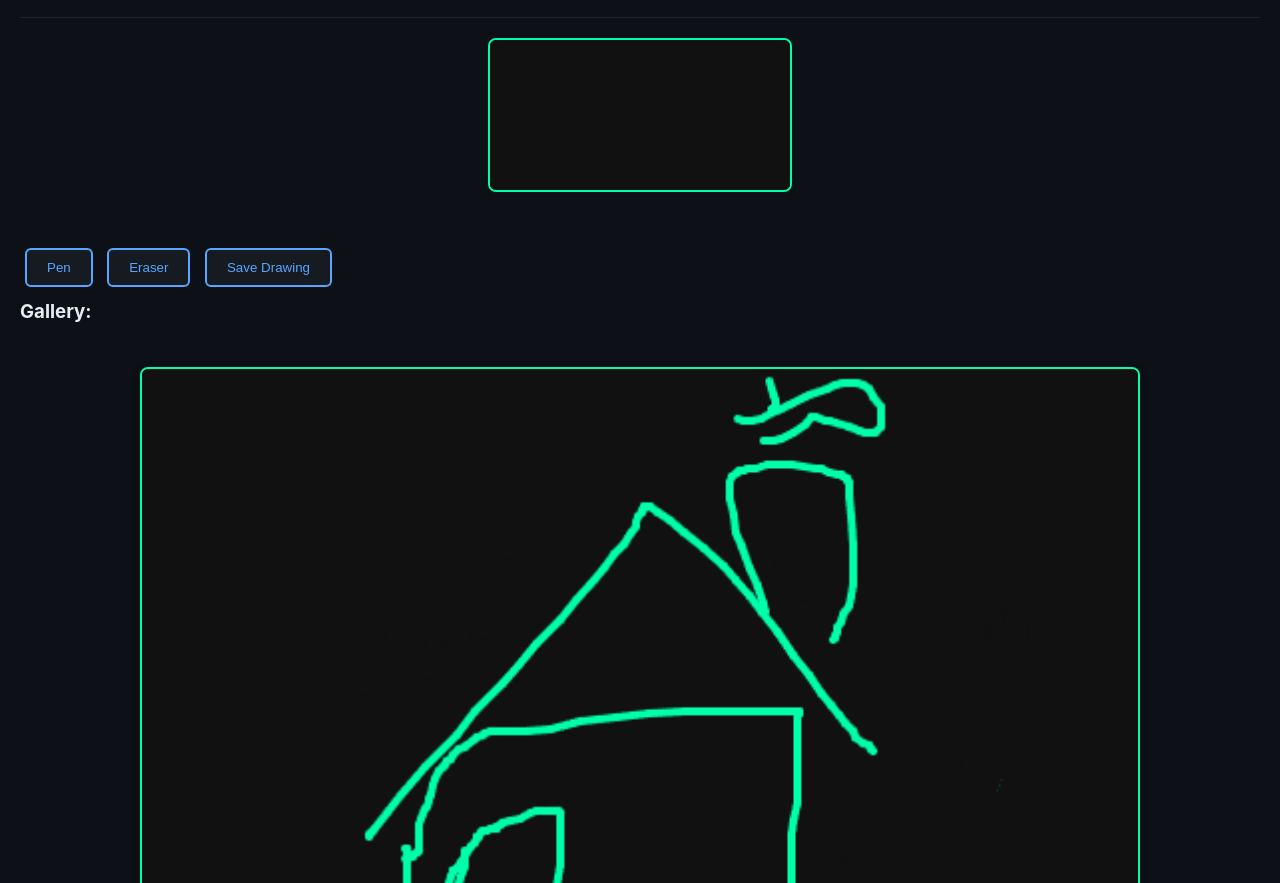
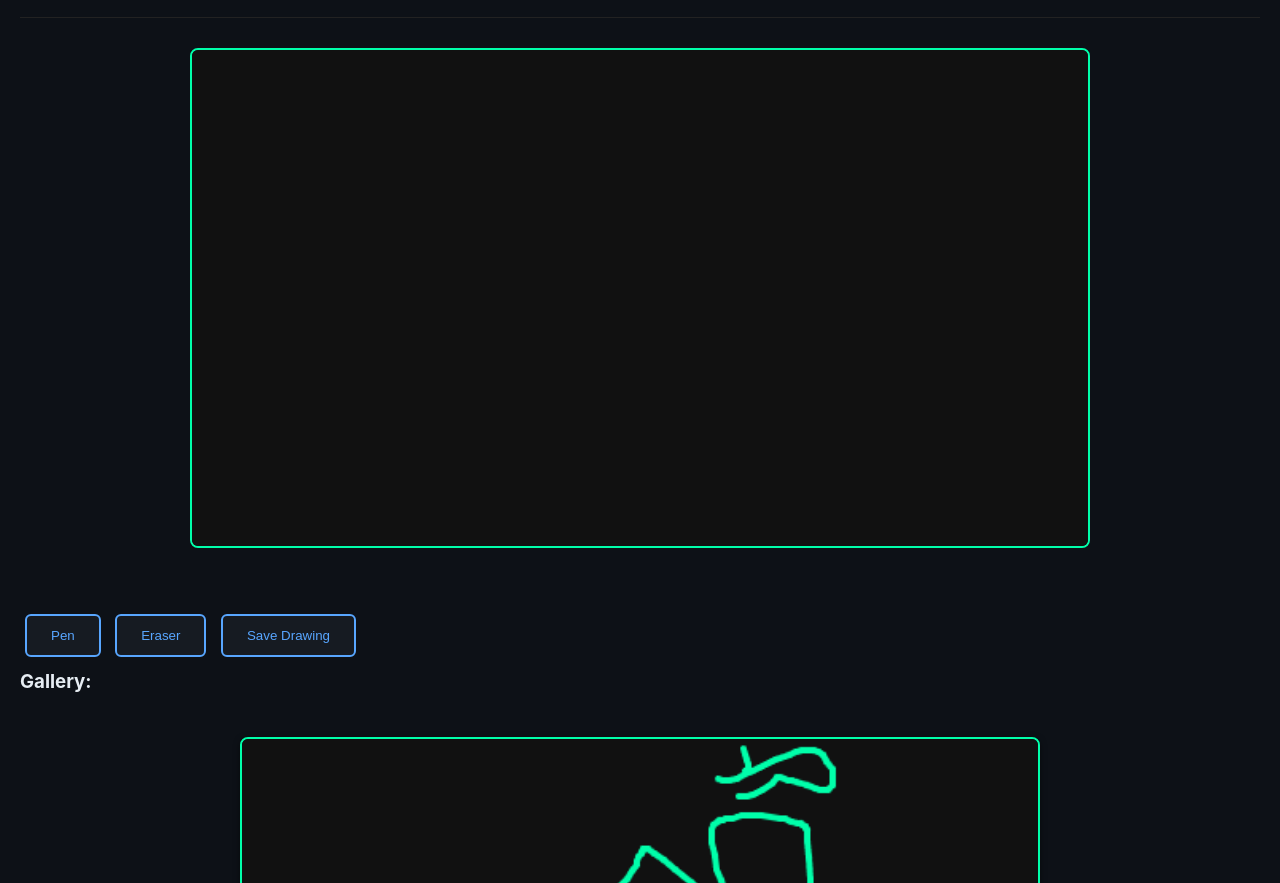
Before and after one commit to Magzar/Website, a plain HTML site: page draw.html in a window 1280 px wide. Shown: the part 69-952 px from the top of the page. Drawn offline with Linux system fonts and the light colour scheme.

Commit message:
Update serverstyles.css

```diff
--- a/serverstyles.css
+++ b/serverstyles.css
@@ -154,20 +154,23 @@ footer {
   color: #88ffcc;
 }
 
-/* Drawing */
+/* ========= DRAWING CANVAS ========= */
 #draw {
   display: block;
-  margin: 20px auto;
-  border: 2px solid #00ffaa;      /* neon border to match headers */
+  margin: 30px auto;
+  border: 2px solid #00ffaa;      /* neon border */
   background-color: #161b22;       /* dark canvas like cards */
   border-radius: 8px;
+  width: 90%;                      /* make it bigger */
+  max-width: 900px;                /* fits main content */
+  height: 500px;                   /* taller canvas */
 }
 
 /* Buttons for pen/eraser/save */
 #penBtn, #eraserBtn, #saveBtn, #addBtn {
   display: inline-block;
   margin: 10px 5px;
-  padding: 10px 20px;
+  padding: 12px 24px;              /* slightly bigger buttons */
   color: #58a6ff;
   background-color: #161b22;
   border: 2px solid #58a6ff;
@@ -187,9 +190,9 @@ footer {
 /* ========= GALLERY ========= */
 #gallery {
   display: grid;
-  grid-template-columns: repeat(auto-fit, minmax(250px, 1fr));
-  gap: 20px;
-  max-width: 1000px;          /* match main content width */
+  grid-template-columns: repeat(auto-fit, minmax(150px, 1fr)); /* slightly smaller images */
+  gap: 15px;
+  max-width: 800px;          /* slightly smaller than main content */
   margin: 40px auto;
 }
 
@@ -210,7 +213,7 @@ footer {
 /* Optional caption below each image */
 .gallery-item {
   text-align: center;
-  margin-bottom: 20px;
+  margin-bottom: 15px;
   color: #c9d1d9;
-  font-size: 0.9rem;
+  font-size: 0.8rem; /* slightly smaller text to match smaller images */
 }
```
